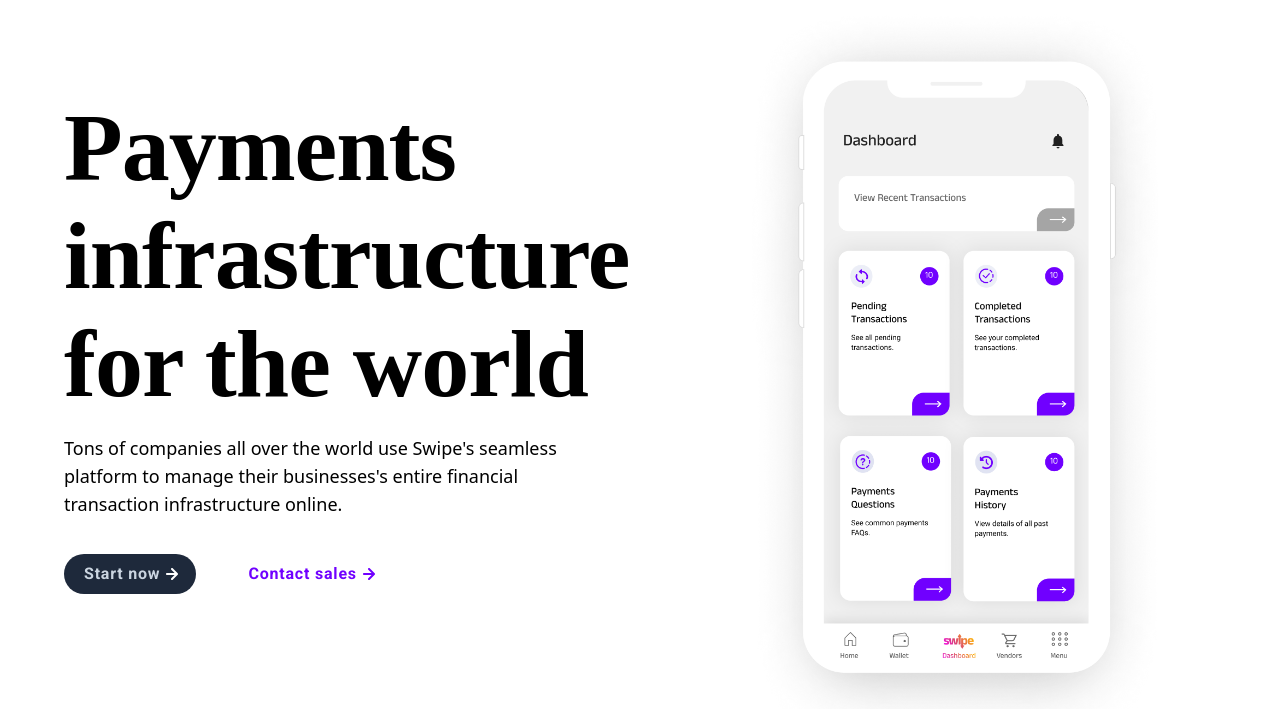
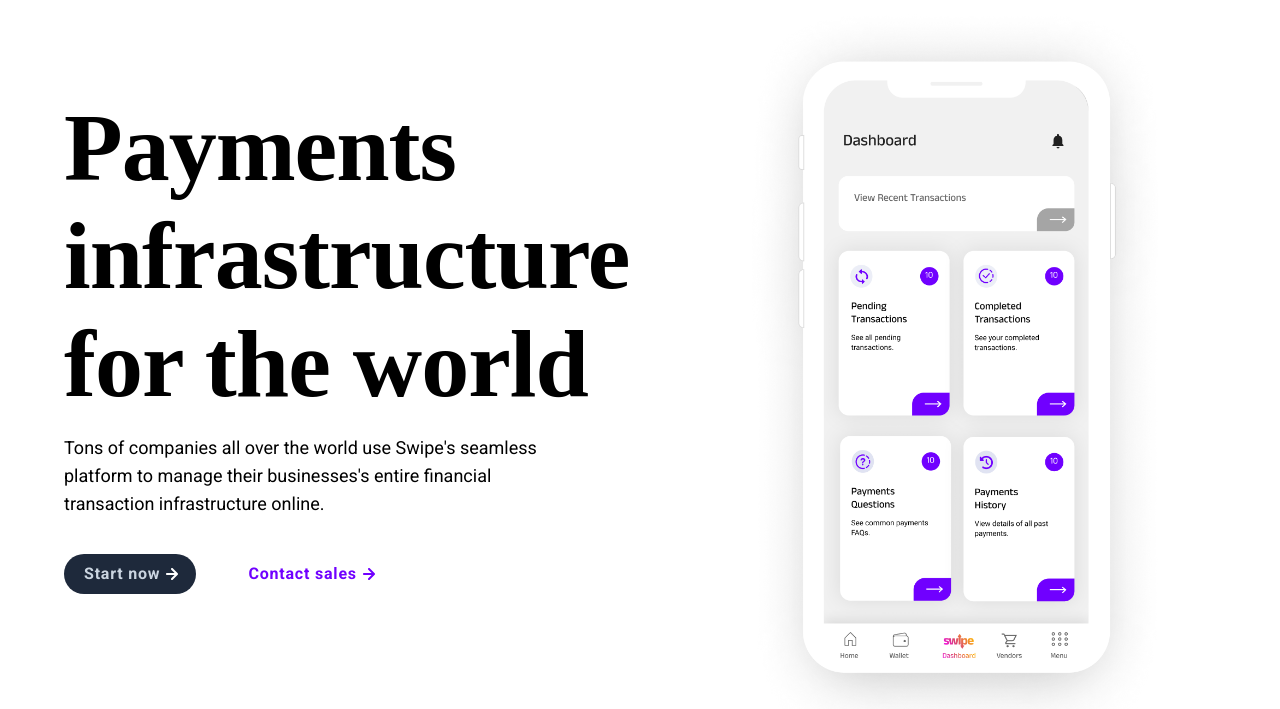
Before and after one commit to Gruyanidas/SwipeMegaProject, a website: page public/index.html in a window 1280 px wide. Shown: the part 91-800 px from the top of the page. Drawn offline with Linux system fonts and the light colour scheme; a web font is replaced by a local one.

Commit message:
minor font changes

```diff
--- a/public/index.html
+++ b/public/index.html
@@ -39,7 +39,7 @@
         <div class="two-col max-h-[600px]">
           <div class="col-left">
             <h1 class="h1">Payments infrastructure for the world</h1>
-            <p class="max-w-lg">
+            <p class="par max-w-lg">
               Tons of companies all over the world use Swipe's seamless platform
               to manage their businesses's entire financial transaction
               infrastructure online.
--- a/src/css/tailwind.css
+++ b/src/css/tailwind.css
@@ -8,16 +8,16 @@
   box-sizing: border-box;
 }
 
-p {
-  @apply text-lg leading-7 my-4;
-}
-
 .font-roboto {
   font-family: "Roboto", "san-serif";
 }
 
 .font-anek {
   font-family: "Anek Telugu", "sans-serif";
+}
+
+.par {
+  @apply text-lg font-roboto leading-7 my-4;
 }
 
 .h1 {
```
Also changed, not shown: public/vanila.css.
